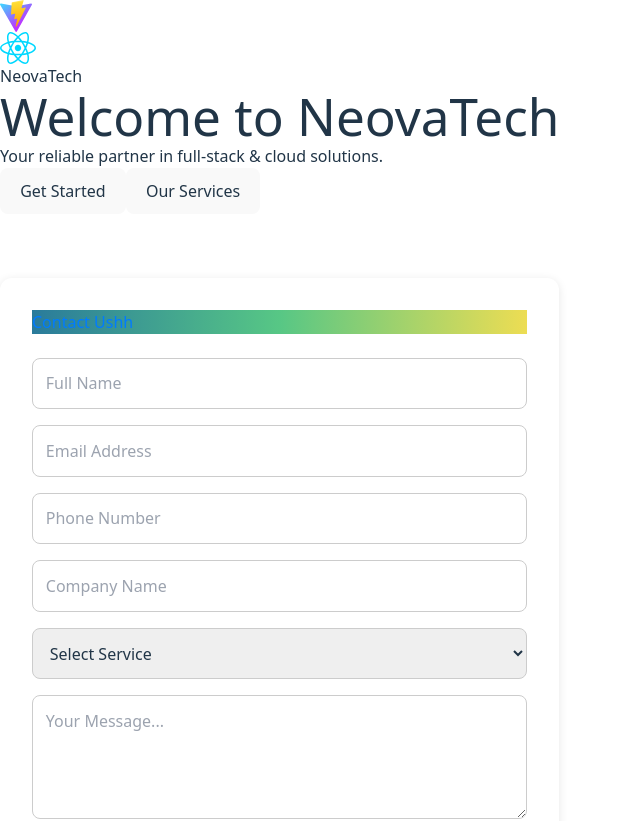
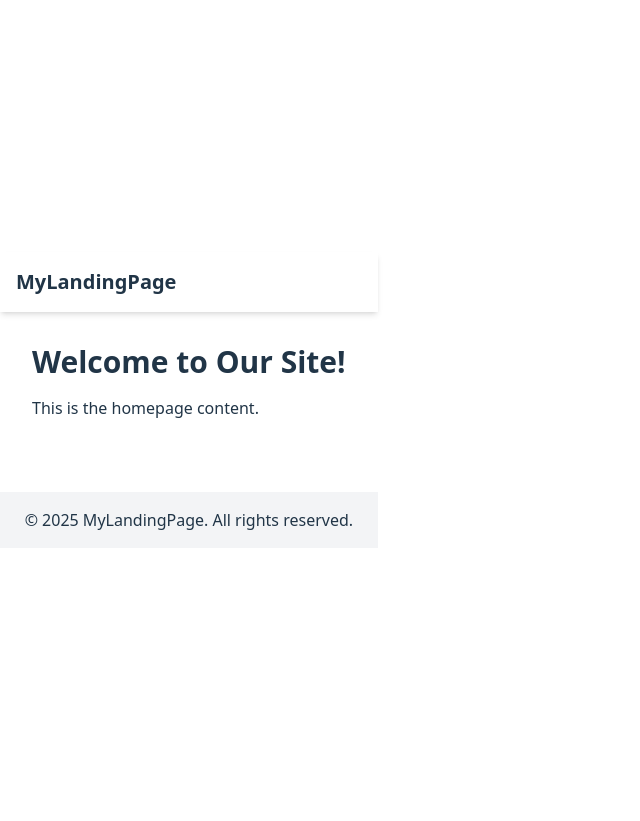
Before and after one commit to neovatech/neovatechLanding, a React (Vite) app: page / in a window 1280 px wide. Shown: the top 821 px of the page, without its empty margins (0-640 px from the left). After the commit the page ends 800 px from the top, so only its background shows below. Built offline with nearby package versions, Linux system fonts and the light colour scheme.

Commit message:
modified:   src/App.jsx 	modified:   src/components/Footer.jsx 	modified:   src/components/Navbar.jsx 	modified:   src/pages/Home.jsx

```diff
--- a/src/App.jsx
+++ b/src/App.jsx
@@ -1,51 +1,13 @@
-import { useState } from "react";
-import reactLogo from "./assets/react.svg";
-import viteLogo from "/vite.svg";
-import "./App.css";
+import Navbar from "./components/Navbar";
+import Footer from "./components/Footer";
+import Home from "./pages/Home";
 
 function App() {
   return (
-    <div className="landing-container">
-      <nav className="navbar">
-        <img src={viteLogo} alt="Vite Logo" className="logo" />
-        <img src={reactLogo} alt="React Logo" className="logo react" />
-        <h2 className="brand">NeovaTech</h2>
-      </nav>
-
-      <header className="hero-section">
-        <h1>Welcome to NeovaTech</h1>
-
-        <p>Your reliable partner in full-stack & cloud solutions.</p>
-        <div className="cta-buttons">
-          <button className="primary-btn">Get Started</button>
-          <button className="secondary-btn">Our Services</button>
-        </div>
-      </header>
-
-      <section className="form-section">
-        <h2 className="qq">Contact Ushh</h2>
-        <form className="contact-form">
-          <input type="text" placeholder="Full Name" required />
-          <input type="email" placeholder="Email Address" required />
-          <input type="tel" placeholder="Phone Number" />
-          <input type="text" placeholder="Company Name" />
-          <select>
-            <option value="">Select Service</option>
-            <option value="web">Website Development</option>
-            <option value="app">Mobile DEVELOPMENT App Development</option>
-            <option value="cloud">Cloud Deployment</option>
-            <option value="other">Other</option>
-          </select>
-          <textarea placeholder="Your Message..." rows="4"></textarea>
-          <button type="submit" className="primary-btn">
-            Submit
-          </button>
-        </form>
-      </section>
-
-      <footer className="footer">
-        <p>Crafted with RIMON ❤️💙 by Team NeovaTech</p>
-      </footer>
+    <div>
+      <Navbar />
+      <Home />
+      <Footer />
     </div>
   );
 }
--- a/src/components/Footer.jsx
+++ b/src/components/Footer.jsx
@@ -0,0 +1,9 @@
+const Footer = () => {
+  return (
+    <footer className="bg-gray-100 text-center p-4 mt-10">
+      <p>© 2025 MyLandingPage. All rights reserved.</p>
+    </footer>
+  );
+};
+
+export default Footer;
--- a/src/components/Navbar.jsx
+++ b/src/components/Navbar.jsx
@@ -0,0 +1,9 @@
+const Navbar = () => {
+  return (
+    <nav className="bg-white shadow-md p-4">
+      <h1 className="text-xl font-bold">MyLandingPage</h1>
+    </nav>
+  );
+};
+
+export default Navbar;
--- a/src/pages/Home.jsx
+++ b/src/pages/Home.jsx
@@ -0,0 +1,10 @@
+const Home = () => {
+  return (
+    <div className="p-8">
+      <h2 className="text-3xl font-semibold mb-4">Welcome to Our Site!</h2>
+      <p>This is the homepage content.</p>
+    </div>
+  );
+};
+
+export default Home;
```
